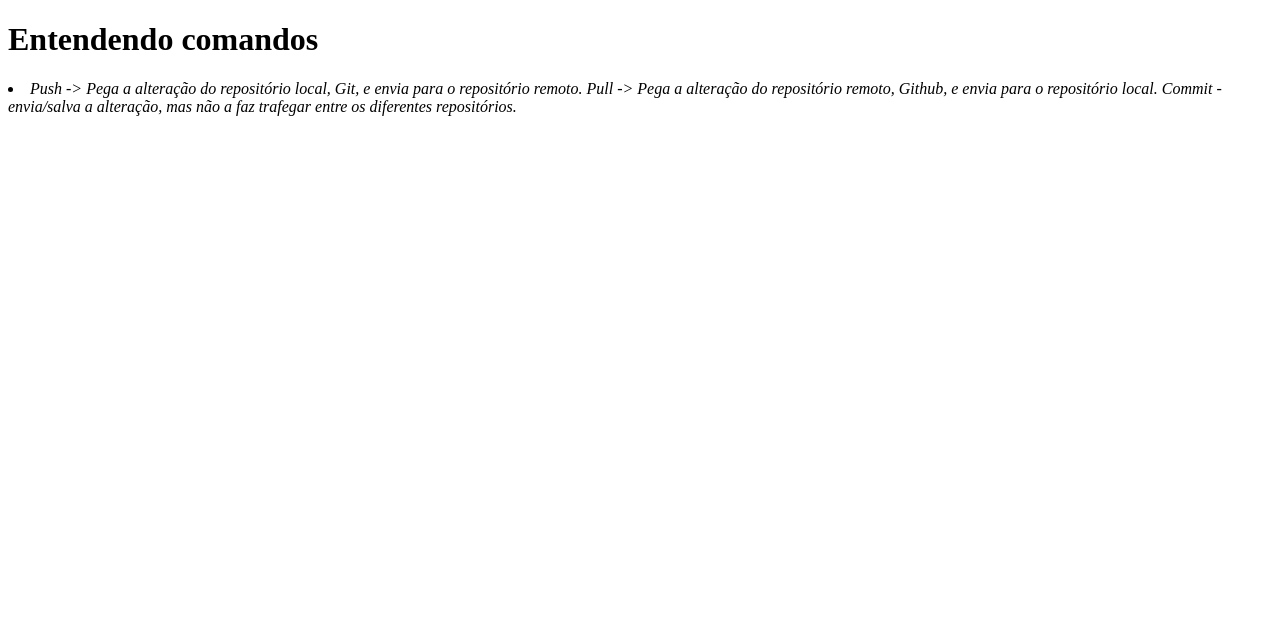
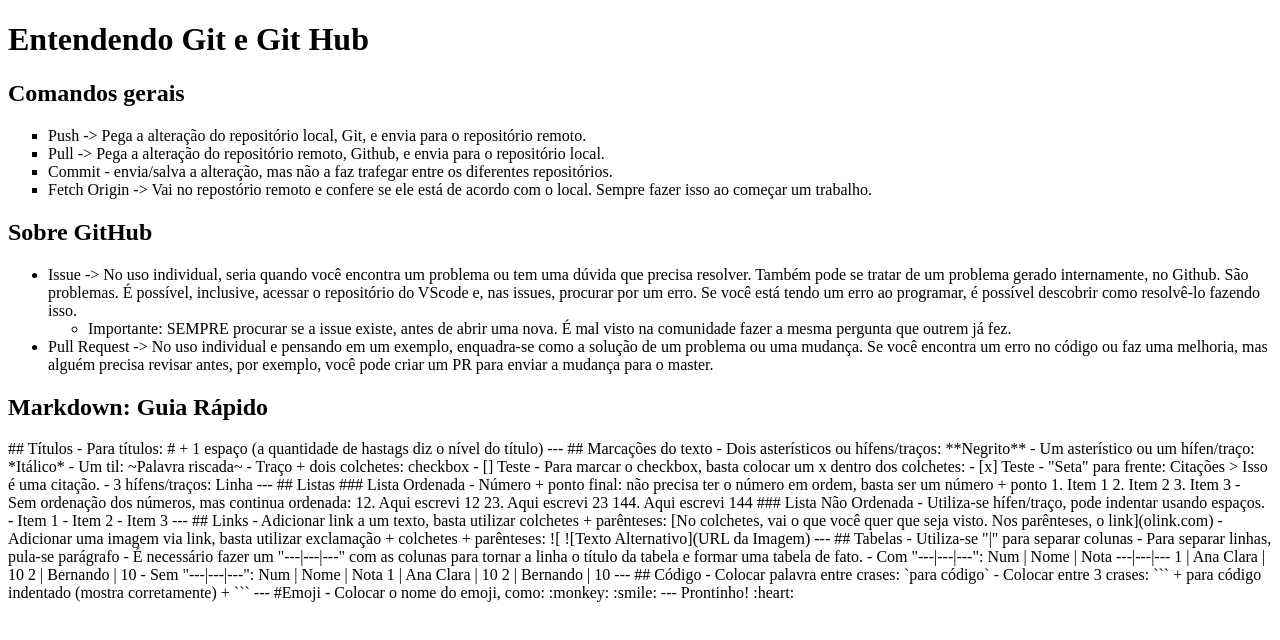
Before and after one commit to AnaClara-Cunha/Curso-de-Git-e-Git-Hub, a plain HTML site: page Sobre_Git.html in a window 1280 px wide. Drawn offline with Linux system fonts and the light colour scheme.

Commit message:
Markdown
Adicionando infos sobre markdown

````diff
--- a/Sobre_Git.html
+++ b/Sobre_Git.html
@@ -6,11 +6,100 @@
     <title>Informações sobre a ferramenta git e a ferramenta Github</title>
 </head>
 <body>
-    <h1>Entendendo comandos</h1>
-    <li>
-        <i>Push -> Pega a alteração do repositório local, Git, e envia para o repositório remoto.</i>
-        <i>Pull -> Pega a alteração do repositório remoto, Github, e envia para o repositório local.</i>
-        <i>Commit - envia/salva a alteração, mas não a faz trafegar entre os diferentes repositórios.</i>
-    </li>
+    <h1>Entendendo Git e Git Hub</h1>
+    <h2>Comandos gerais</h2>
+    <ul type="square">
+        <li>Push -> Pega a alteração do repositório local, Git, e envia para o repositório remoto.</li>
+        <li>Pull -> Pega a alteração do repositório remoto, Github, e envia para o repositório local.</li>
+        <li>Commit - envia/salva a alteração, mas não a faz trafegar entre os diferentes repositórios.</li>
+        <li>Fetch Origin -> Vai no repostório remoto e confere se ele está de acordo com o local. Sempre fazer isso ao começar um trabalho.</li>
+    </ul>
+
+    <h2>Sobre GitHub</h2>
+    <ul type="disc">
+        <li>Issue -> No uso individual, seria quando você encontra um problema ou tem uma dúvida que precisa resolver. Também pode se tratar de um problema gerado internamente, no Github. São problemas. É possível, inclusive, acessar o repositório do VScode e, nas issues, procurar por um erro. Se você está tendo um erro ao programar, é possível descobrir como resolvê-lo fazendo isso.</li>
+        <ul>
+            <li>Importante: SEMPRE procurar se a issue existe, antes de abrir uma nova. É mal visto na comunidade fazer a mesma pergunta que outrem já fez.</li>
+        </ul>
+        <li>Pull Request -> No uso individual e pensando em um exemplo, enquadra-se como a solução de um problema ou uma mudança. Se você encontra um erro no código ou faz uma melhoria, mas alguém precisa revisar antes, por exemplo, você pode criar um PR para enviar a mudança para o master.</li>
+    </ul>
+
+    <h2>Markdown: Guia Rápido</h2>
+
+        ## Títulos
+        - Para títulos: # + 1 espaço (a quantidade de hastags diz o nível do título)
+
+        ---
+        ## Marcações do texto
+        - Dois asterísticos ou hífens/traços: **Negrito**
+        - Um asterístico ou um hífen/traço: *Itálico*
+        - Um til: ~Palavra riscada~
+        - Traço + dois colchetes: checkbox
+        - [] Teste
+          - Para marcar o checkbox, basta colocar um x dentro dos colchetes:
+             - [x] Teste
+        - "Seta" para frente: Citações
+        > Isso é uma citação.
+        - 3 hífens/traços: Linha
+        ---
+
+        ## Listas
+
+        ### Lista Ordenada
+        - Número + ponto final: não precisa ter o número em ordem, basta ser um número + ponto
+        1. Item 1
+        2. Item 2
+        3. Item 3
+
+        - Sem ordenação dos números, mas continua ordenada:
+        12. Aqui escrevi 12
+        23. Aqui escrevi 23
+        144. Aqui escrevi 144
+
+        ### Lista Não Ordenada
+        - Utiliza-se hífen/traço, pode indentar usando espaços.
+        - Item 1
+        - Item 2
+        - Item 3
+        ---
+        ## Links
+        - Adicionar link a um texto, basta utilizar colchetes + parênteses: [No colchetes, vai o que você quer que seja visto. Nos parênteses, o link](olink.com)
+        - Adicionar uma imagem via link, basta utilizar exclamação + colchetes + parênteses: ![
+        ![Texto Alternativo](URL da Imagem)
+
+        ---
+        ## Tabelas
+        - Utiliza-se "|" para separar colunas
+        - Para separar linhas, pula-se parágrafo
+        - É necessário fazer um "---|---|---" com as colunas para tornar a linha o título da tabela e formar uma tabela de fato.
+
+        - Com "---|---|---":
+
+        Num | Nome | Nota
+        ---|---|---
+        1 | Ana Clara | 10
+        2 | Bernando | 10
+
+        - Sem "---|---|---":
+
+        Num | Nome | Nota
+        1 | Ana Clara | 10
+        2 | Bernando | 10
+
+        ---
+        ## Código
+
+        - Colocar palavra entre crases: `para código`
+        - Colocar entre 3 crases: ``` + para código indentado (mostra corretamente) + ```
+
+        ---
+        #Emoji
+
+        - Colocar o nome do emoji, como: :monkey: :smile:
+
+        ---
+
+        Prontinho! :heart:
+
 </body>
 </html>
````
